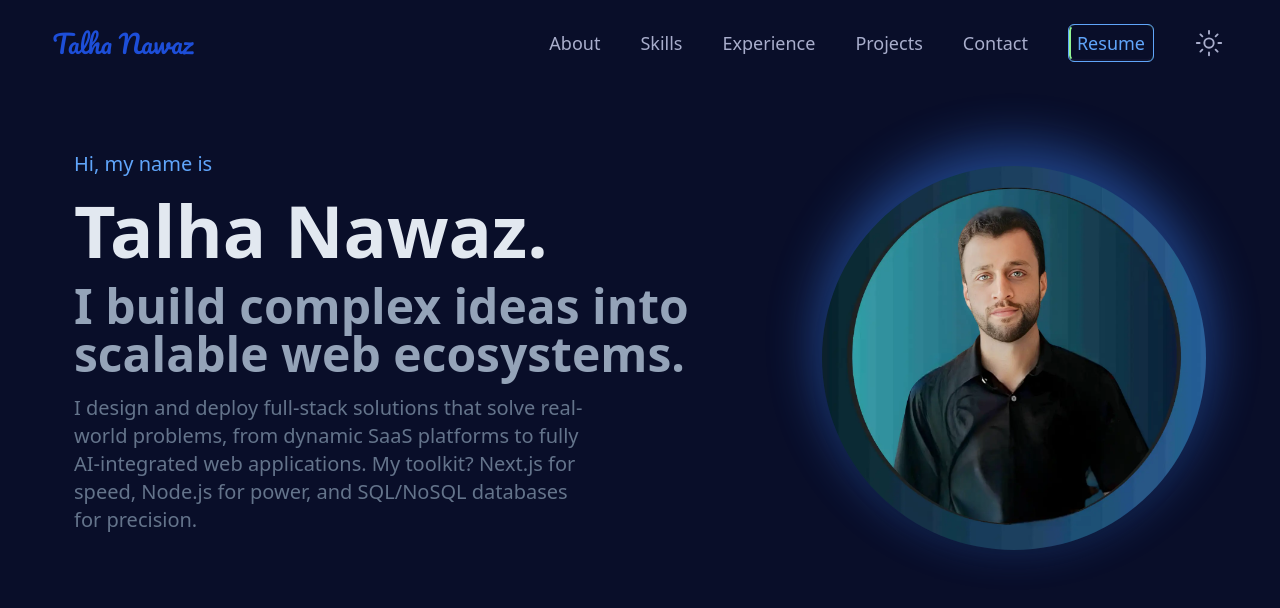
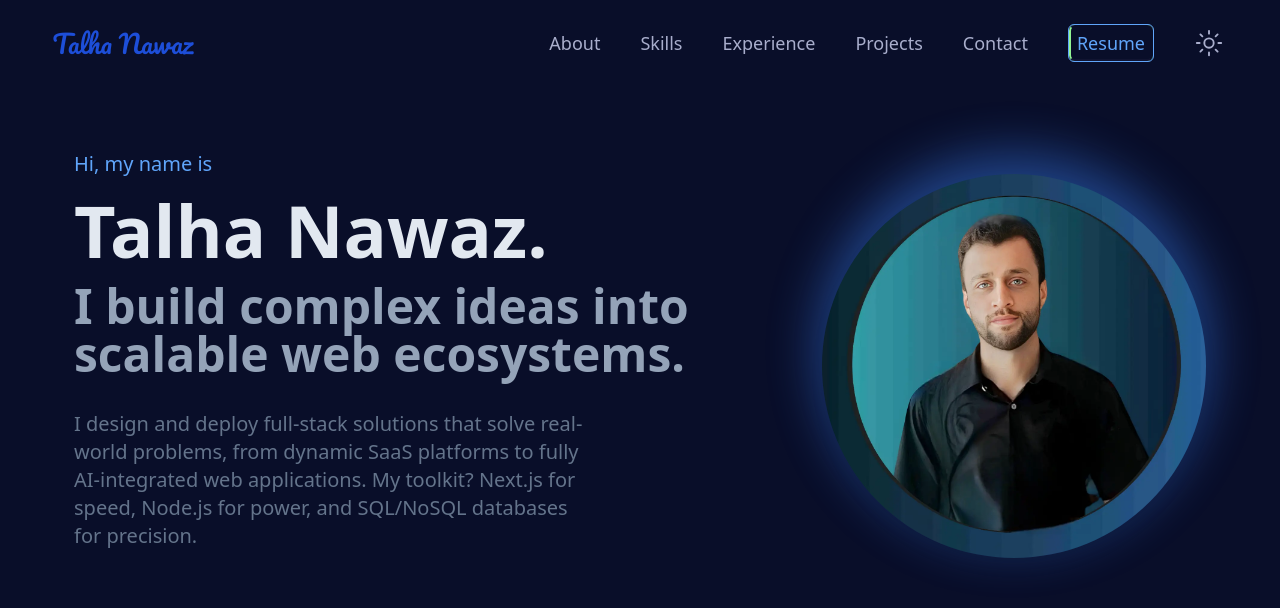
Before and after one commit to talha-fullstackdev/portfolio-nextjs, a Next.js app: page / in a window 1280 px wide. Shown: the top 608 px of the page. Built offline with nearby package versions, Linux system fonts and the light colour scheme.

Commit message:
add some margin from top to hero paragraph

```diff
--- a/src/app/components/hero/Hero.jsx
+++ b/src/app/components/hero/Hero.jsx
@@ -16,7 +16,7 @@ const Hero = () => {
         <p className="text-slate-400 text-2xl font-semibold sm:text-3xl md:text-5xl">
           I build complex ideas into scalable web ecosystems.
         </p>
-        <p className="text-slate-500 text-base sm:text-lg md:text-xl max-w-lg mx-auto md:mx-0">
+        <p className="text-slate-500 text-base sm:text-lg md:text-xl max-w-lg mx-auto md:mx-0 md:mt-4">
           I design and deploy full-stack solutions that solve real-world problems,
           from dynamic SaaS platforms to fully AI-integrated web applications.
           My toolkit? Next.js for speed, Node.js for power, and SQL/NoSQL databases for precision.
```
